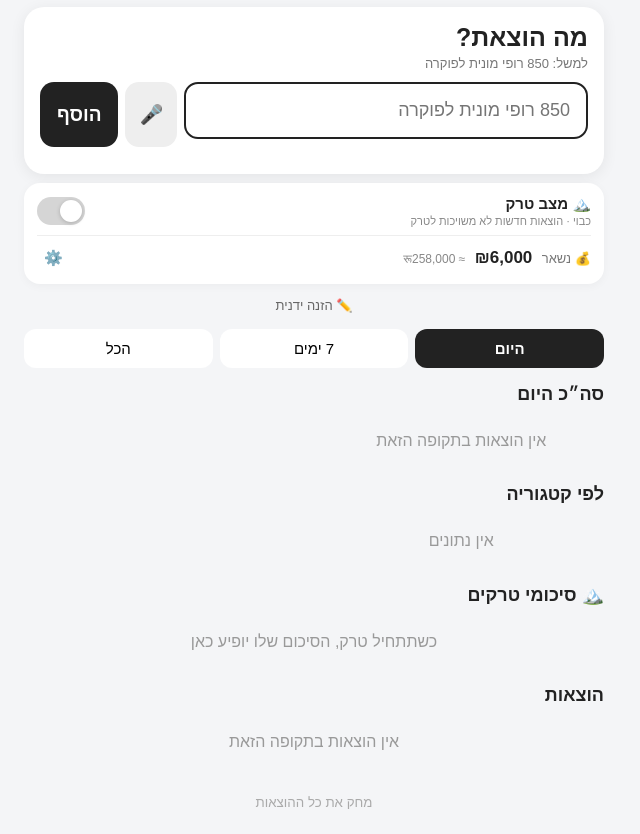
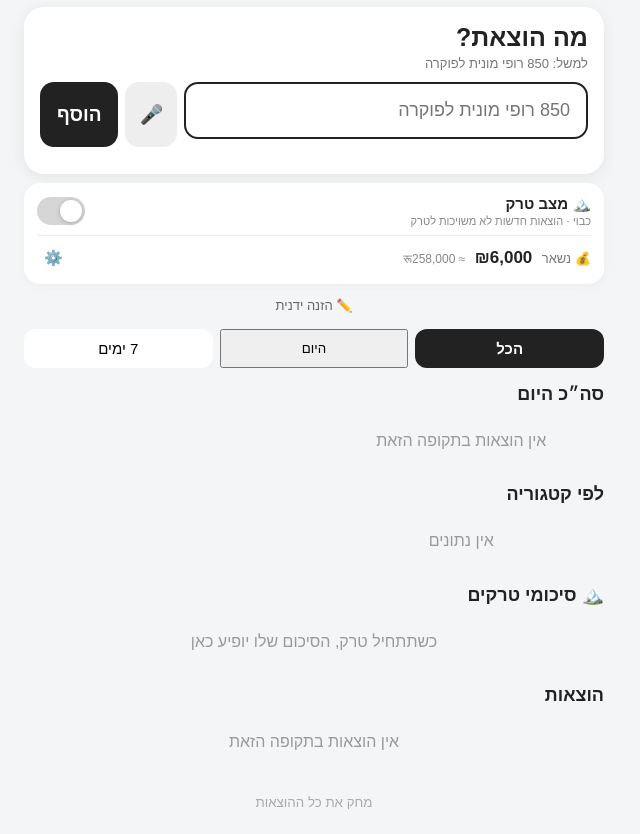
Before and after one commit to eitaneyal9-dev/expense-tracker, a plain HTML site: page index.html in a window 1280 px wide. Shown: the part 80-914 px from the top of the page, without its empty margins (326-966 px from the left). Drawn offline with Linux system fonts and the light colour scheme.

Commit message:
Update index.html

```diff
--- a/index.html
+++ b/index.html
@@ -668,7 +668,12 @@ select {
 
   <div class="filters">
 
-    <button id="filterToday" class="filter-button active"
+    <button id="filterAll" class="filter-button active"
+      onclick="setFilter('all')">
+      הכל
+    </button>
+
+    <button id="filterToday" class="filter-buttoמ"
       onclick="setFilter('today')">
       היום
     </button>
@@ -678,10 +683,6 @@ select {
       7 ימים
     </button>
 
-    <button id="filterAll" class="filter-button"
-      onclick="setFilter('all')">
-      הכל
-    </button>
 
   </div>
 
```
